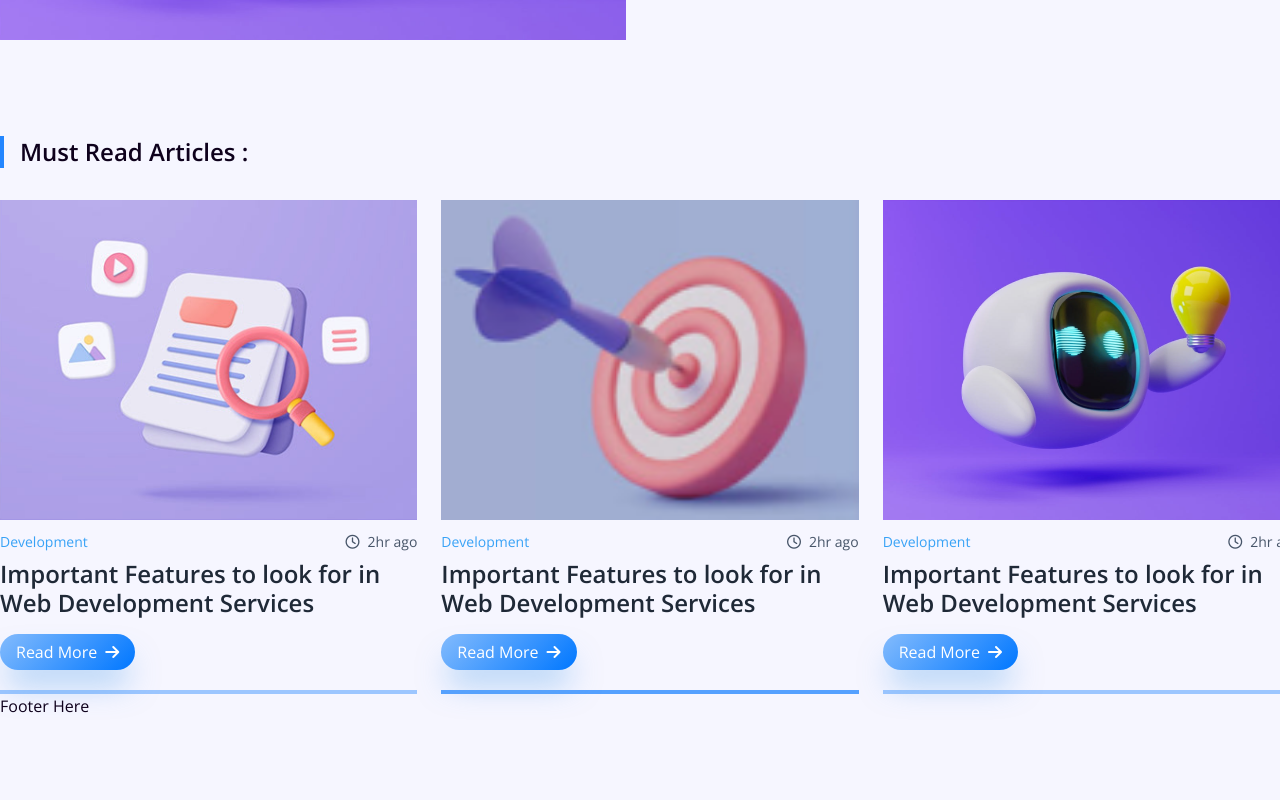
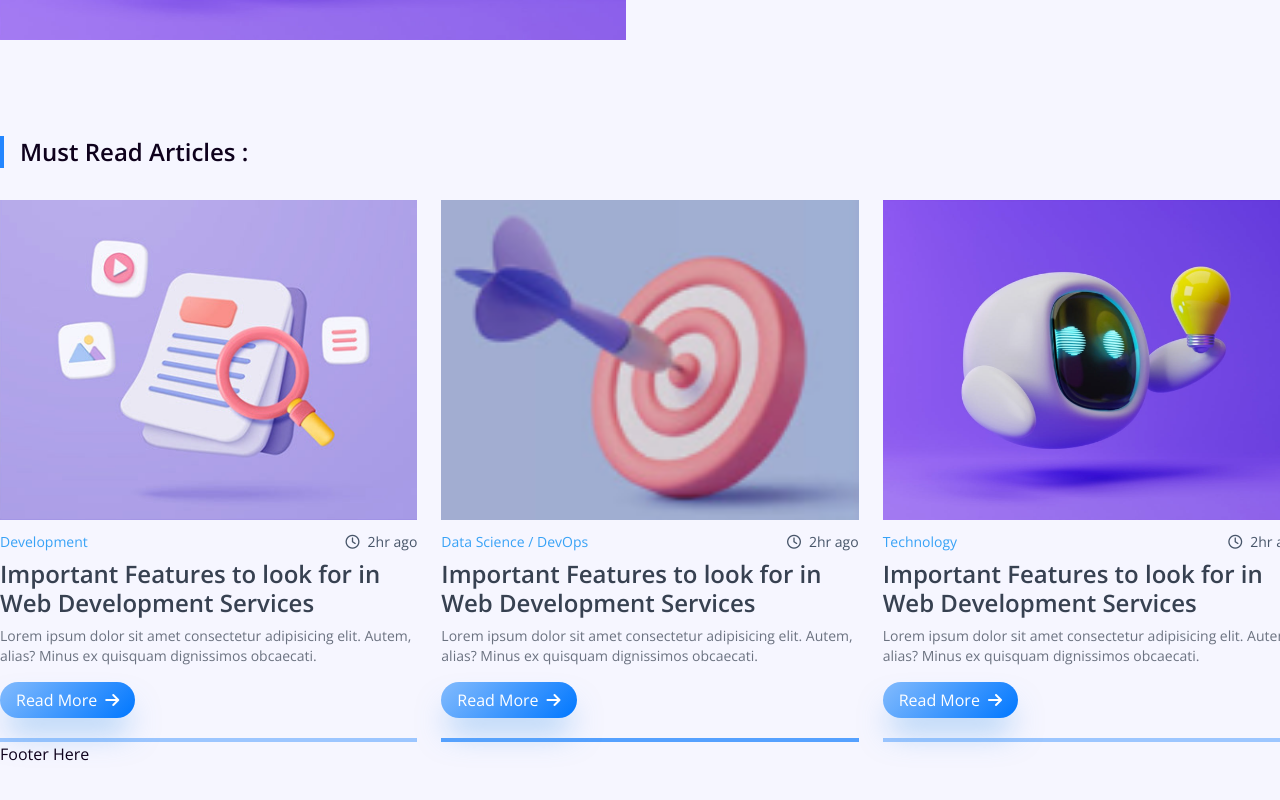
Before and after one commit to scriptwithahmad/Readable-latest, a Next.js app: page / in a window 1280 px wide. Shown: the part 1052-1852 px from the top of the page. Built offline with nearby package versions, Linux system fonts and the light colour scheme.

Commit message:
basic styles like hover, description add on blogs List

```diff
--- a/src/components/BlogLists.jsx
+++ b/src/components/BlogLists.jsx
@@ -27,9 +27,13 @@ const BlogLists = () => {
                 </span>
               </div>
               <div className="my-2">
-                <h1 className="text-2xl font-semibold text-gray-800 leading-[1.2]">
+                <h1 className="text-2xl font-semibold text-gray-700 leading-[1.2] hover:text-[#146ad3] cursor-pointer">
                   Important Features to look for in Web Development Services
                 </h1>
+                <p className="text-sm mt-2 text-gray-500 line-clamp-2">
+                  Lorem ipsum dolor sit amet consectetur adipisicing elit.
+                  Autem, alias? Minus ex quisquam dignissimos obcaecati.
+                </p>
                 <button className="btn flex items-center justify-center gap-2 my-4 px-4 py-1.5">
                   Read More
                   <i className="fa-solid fa-arrow-right"></i>
@@ -50,15 +54,19 @@ const BlogLists = () => {
             </div>
             <div className=" border-b-4 pb-1 border-[#2386ffc2]">
               <div className="flex items-center justify-between mt-3">
-                <h3 className="accentColor text-sm">Development</h3>
+                <h3 className="accentColor text-sm">Data Science / DevOps</h3>
                 <span className="text-slate-600 flex items-center gap-2 text-sm">
                   <i className="fa-regular fa-clock text-sm"></i>2hr ago
                 </span>
               </div>
               <div className="my-2">
-                <h1 className="text-2xl font-semibold text-gray-800 leading-[1.2]">
+                <h1 className="text-2xl font-semibold text-gray-700 leading-[1.2] hover:text-[#146ad3] cursor-pointer">
                   Important Features to look for in Web Development Services
                 </h1>
+                <p className="text-sm mt-2 text-gray-500 line-clamp-2">
+                  Lorem ipsum dolor sit amet consectetur adipisicing elit.
+                  Autem, alias? Minus ex quisquam dignissimos obcaecati.
+                </p>
                 <button className="btn flex items-center justify-center gap-2 my-4 px-4 py-1.5">
                   Read More
                   <i className="fa-solid fa-arrow-right"></i>
@@ -79,15 +87,19 @@ const BlogLists = () => {
             </div>
             <div className=" border-b-4 pb-1 border-[#2386ff6d]">
               <div className="flex items-center justify-between mt-3">
-                <h3 className="accentColor text-sm">Development</h3>
+                <h3 className="accentColor text-sm">Technology</h3>
                 <span className="text-slate-600 flex items-center gap-2 text-sm">
                   <i className="fa-regular fa-clock text-sm"></i>2hr ago
                 </span>
               </div>
               <div className="my-2">
-                <h1 className="text-2xl font-semibold text-gray-800 leading-[1.2]">
+                <h1 className="text-2xl font-semibold text-gray-700 leading-[1.2] hover:text-[#146ad3] cursor-pointer">
                   Important Features to look for in Web Development Services
                 </h1>
+                <p className="text-sm mt-2 text-gray-500 line-clamp-2">
+                  Lorem ipsum dolor sit amet consectetur adipisicing elit.
+                  Autem, alias? Minus ex quisquam dignissimos obcaecati.
+                </p>
                 <button className="btn flex items-center justify-center gap-2 my-4 px-4 py-1.5">
                   Read More
                   <i className="fa-solid fa-arrow-right"></i>
```
